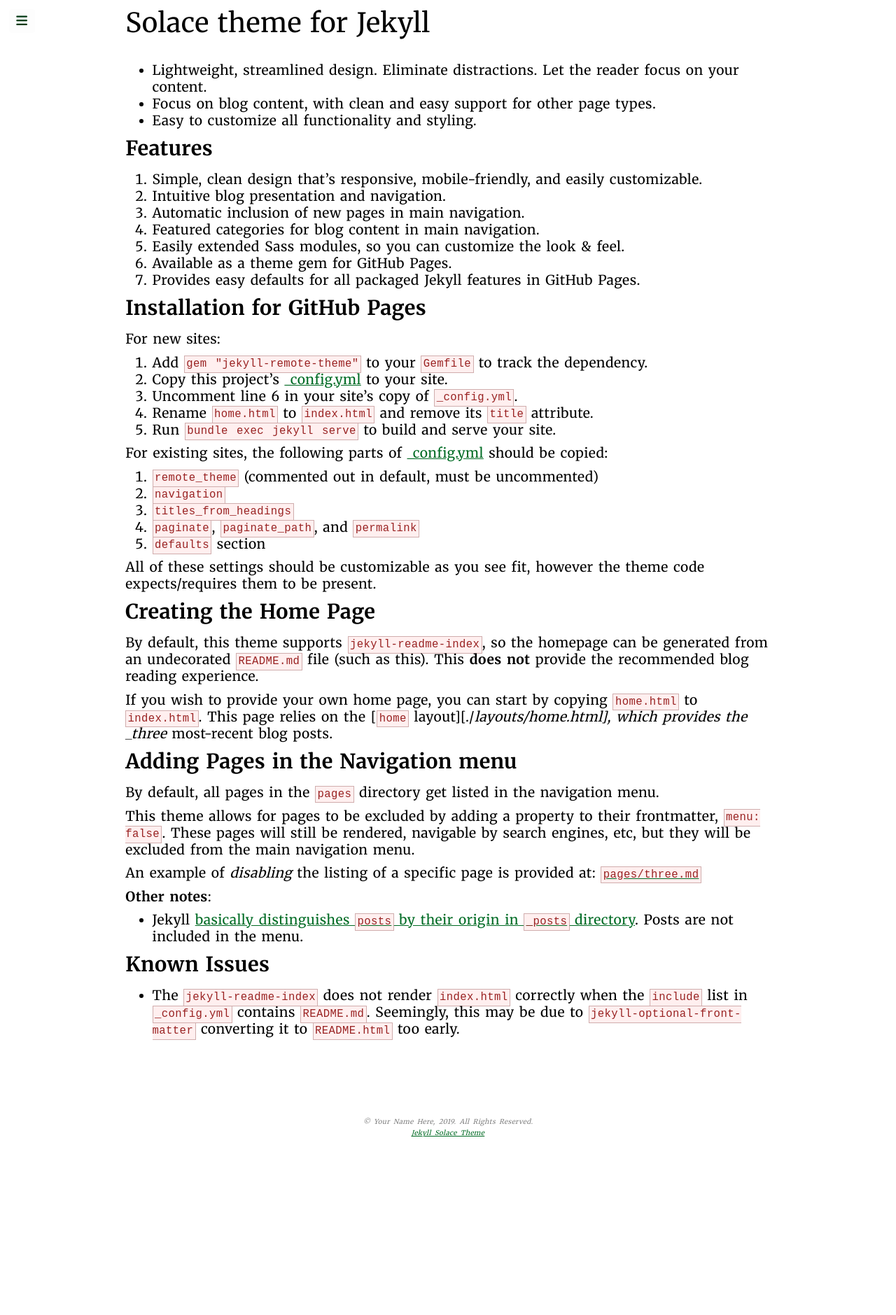
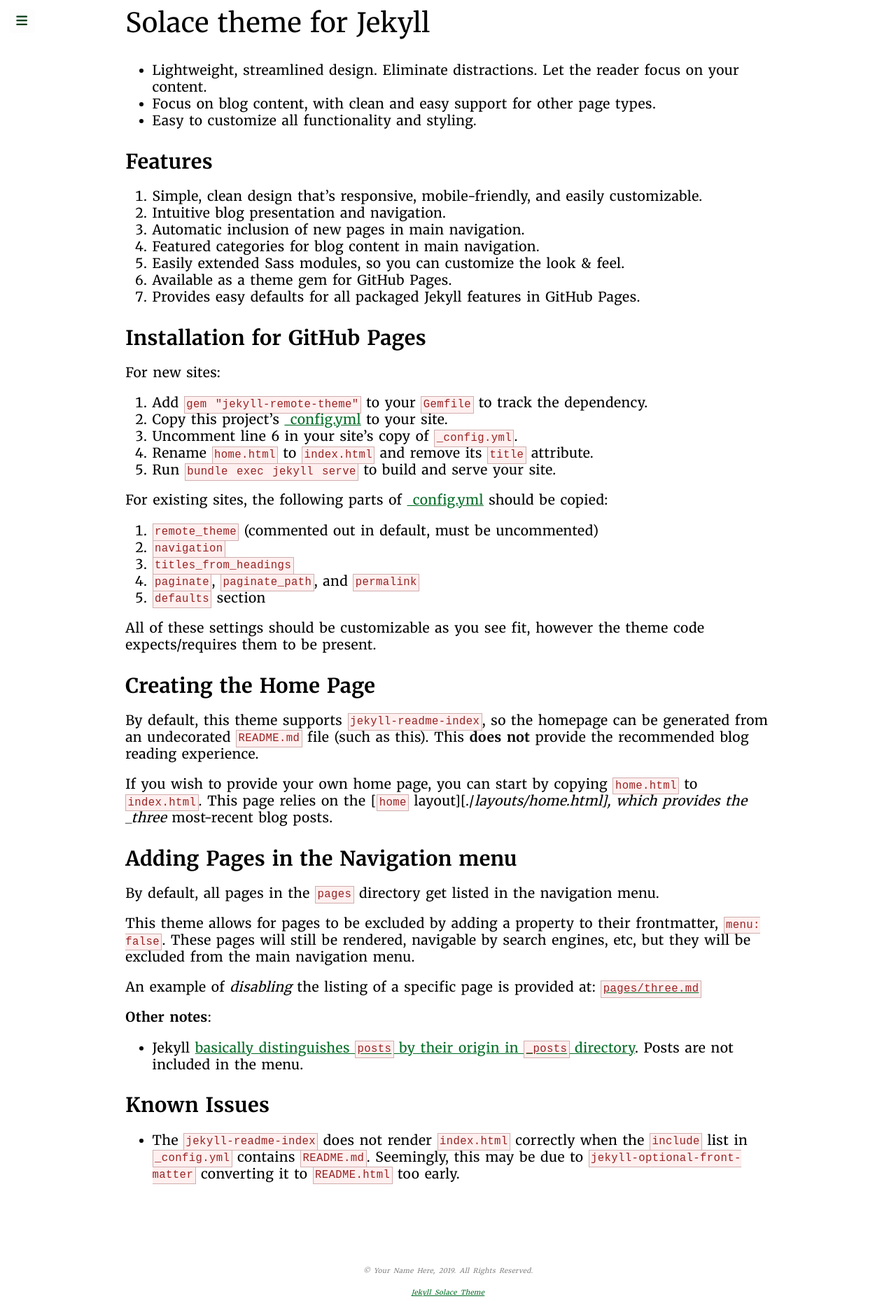
Before and after one commit to samba/jekyll-solace-theme, a Jekyll site: the page built from README.md, in a window 1280 px wide. Shown: the whole page at 70% size. Built offline with Jekyll 4.4.1, drawn with Linux system fonts in a browser that asks for light colours; nearby versions of some CDN libraries; our own code applies the rules of GitHub Pages for plain Markdown files; before the commit the page ends 1651 px from its top, so only the background shows below that.

Commit message:
A little more spacing on headings by default

```diff
--- a/_sass/_base.scss
+++ b/_sass/_base.scss
@@ -46,7 +46,7 @@
  ul, ol, dl, figure,
  %vertical-rhythm {
      margin-bottom: $spacing-unit / 4;
-     margin-top: $spacing-unit / 8;
+     margin-top: $spacing-unit / 2;
  }
 
 
```
